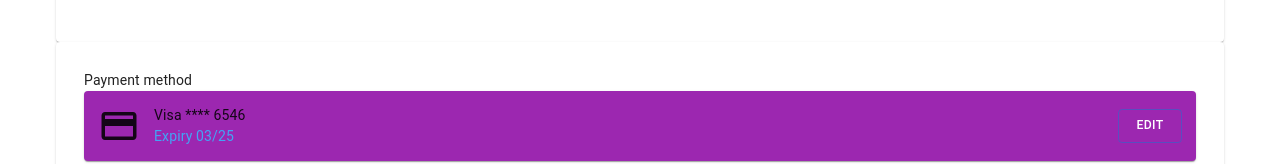
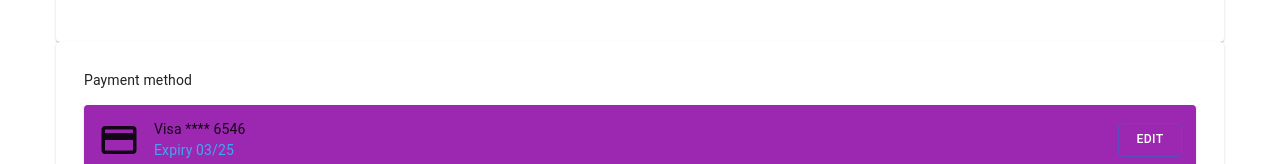
Before and after one commit to lol123a10-bebug/material-ui-project, a React (Vite) app: page / in a window 1280 px wide. Shown: the part 217-381 px from the top of the page. Built offline with nearby package versions, Linux system fonts and the light colour scheme.

Commit message:
stylings;

```diff
--- a/src/components/Subscription/PaymentCard.tsx
+++ b/src/components/Subscription/PaymentCard.tsx
@@ -3,7 +3,7 @@ import { Card, Box, Typography, Button } from "@mui/material";
 
 const PaymentCard = () => (
   <Card sx={{ padding: "2rem" }}>
-    <Typography>Payment method</Typography>
+    <Typography pb="1rem">Payment method</Typography>
     <Card
       sx={(theme) => ({
         backgroundColor: theme.palette.secondary.main,
```
